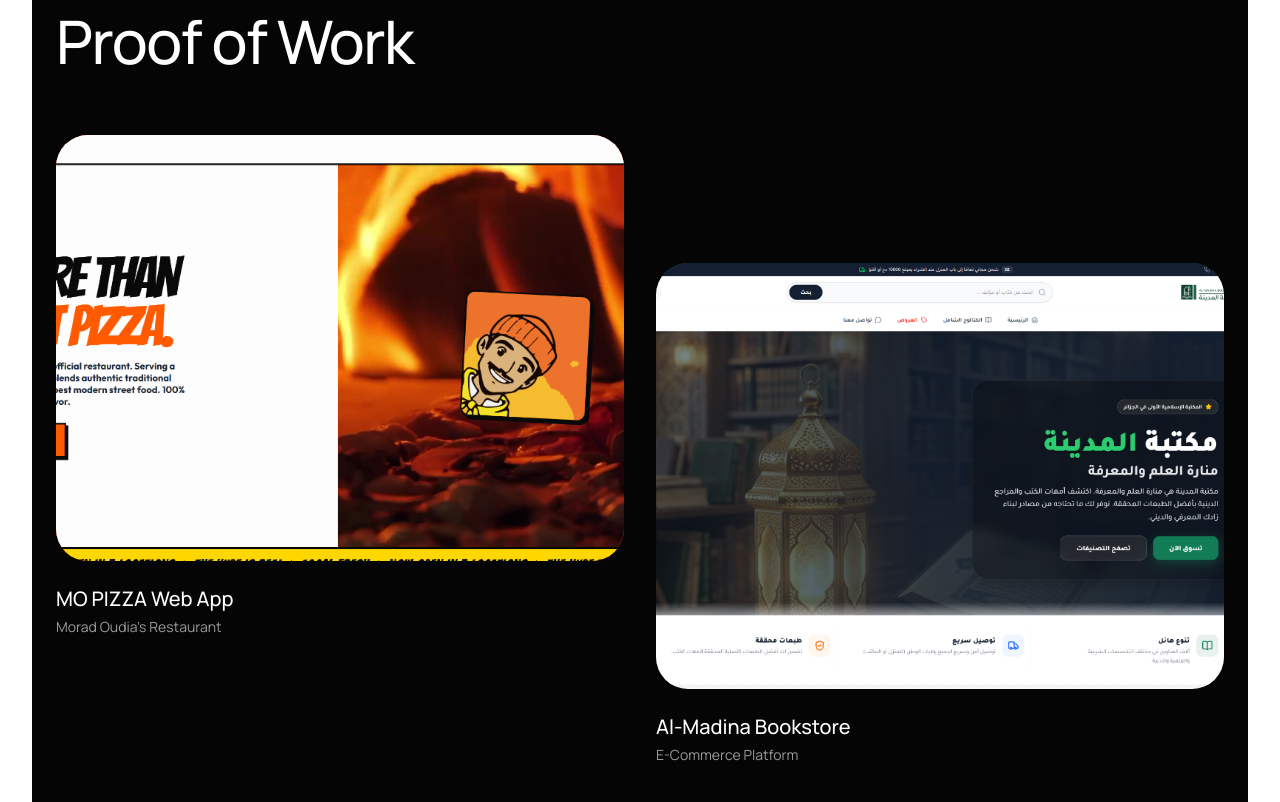
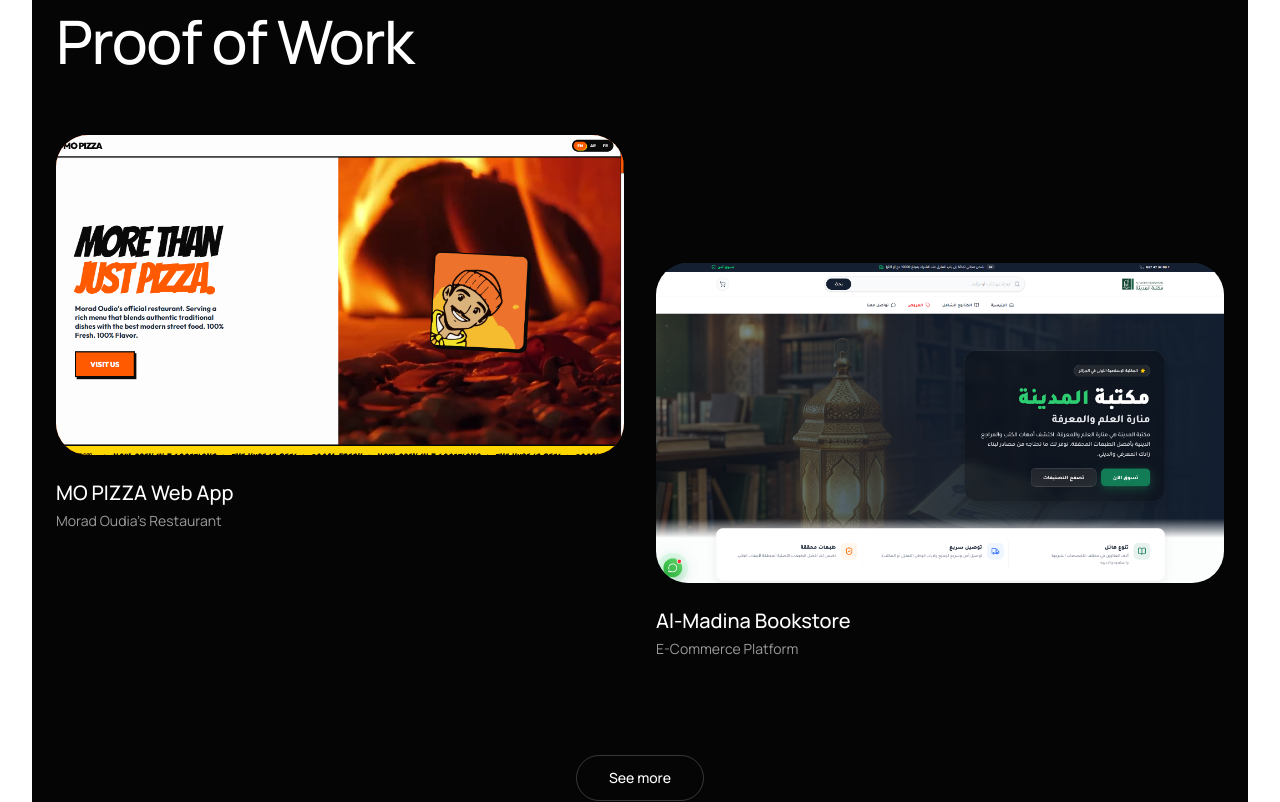
Before and after one commit to hichemdjouadi/Fleevo.agency, a Next.js app: page / in a window 1280 px wide. Shown: the part 1900-2702 px from the top of the page. Built offline with nearby package versions, Linux system fonts and the light colour scheme.

Commit message:
fix: change FeaturedWork images to 16:9 aspect ratio to prevent side cropping

```diff
--- a/src/components/FeaturedWork.tsx
+++ b/src/components/FeaturedWork.tsx
@@ -26,7 +26,7 @@ export default function FeaturedWork() {
       <div className="flex flex-col gap-16 md:mt-0">
         {projects.filter((_, i) => i % 2 === 0).map((project, i) => (
           <a href={project.link} target="_blank" rel="noreferrer" key={i} className="group block">
-            <div className={"relative w-full aspect-[4/3] rounded-[32px] overflow-hidden mb-6 " + project.bg}>
+            <div className={"relative w-full aspect-video rounded-[32px] overflow-hidden mb-6 " + project.bg}>
               <Image src={project.image} alt={project.title} fill className="object-cover group-hover:scale-105 transition-transform duration-700 ease-[0.16,1,0.3,1]" unoptimized />
             </div>
             <h3 className="text-xl font-medium text-white mb-1">{project.title}</h3>
@@ -37,7 +37,7 @@ export default function FeaturedWork() {
       <div className="flex flex-col gap-16 md:mt-32">
         {projects.filter((_, i) => i % 2 !== 0).map((project, i) => (
           <a href={project.link} target="_blank" rel="noreferrer" key={i} className="group block">
-            <div className={"relative w-full aspect-[4/3] rounded-[32px] overflow-hidden mb-6 " + project.bg}>
+            <div className={"relative w-full aspect-video rounded-[32px] overflow-hidden mb-6 " + project.bg}>
               <Image src={project.image} alt={project.title} fill className="object-cover group-hover:scale-105 transition-transform duration-700 ease-[0.16,1,0.3,1]" unoptimized />
             </div>
             <h3 className="text-xl font-medium text-white mb-1">{project.title}</h3>
```
